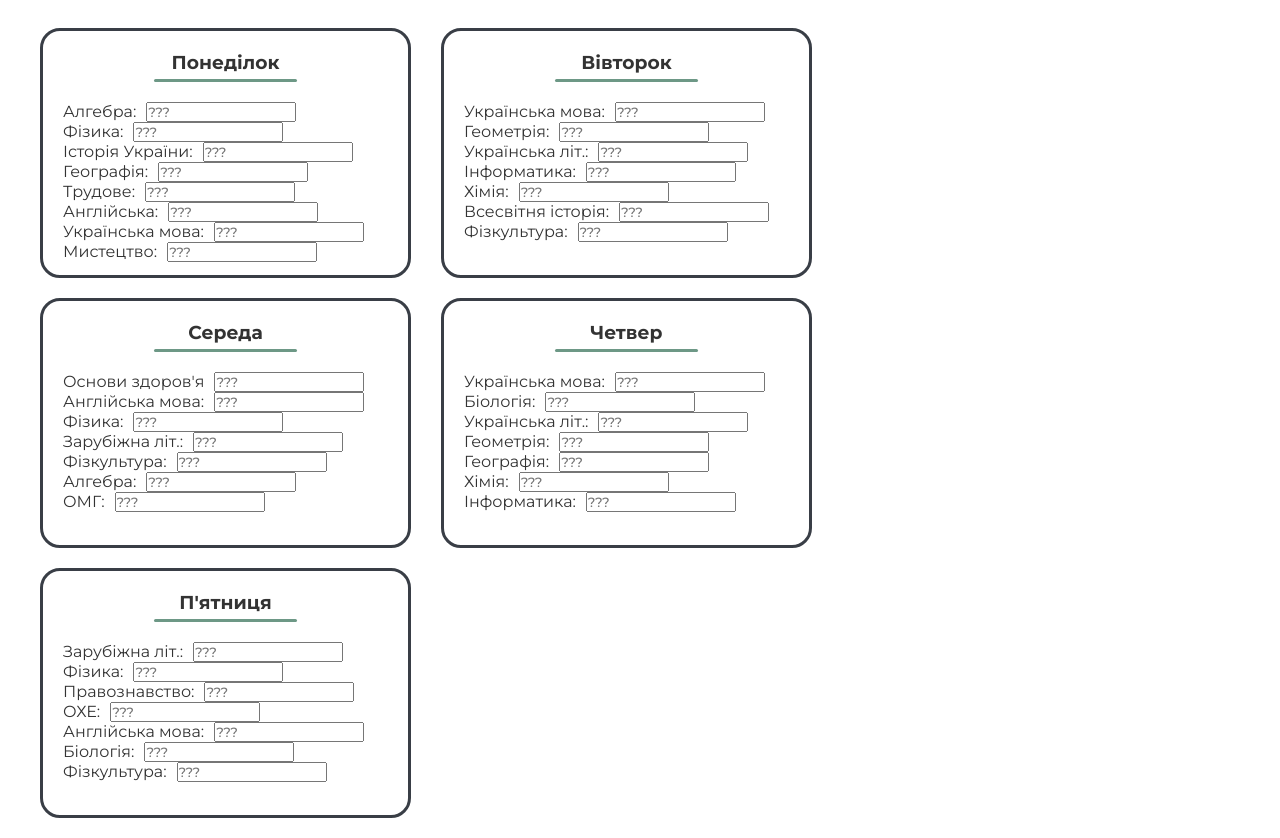
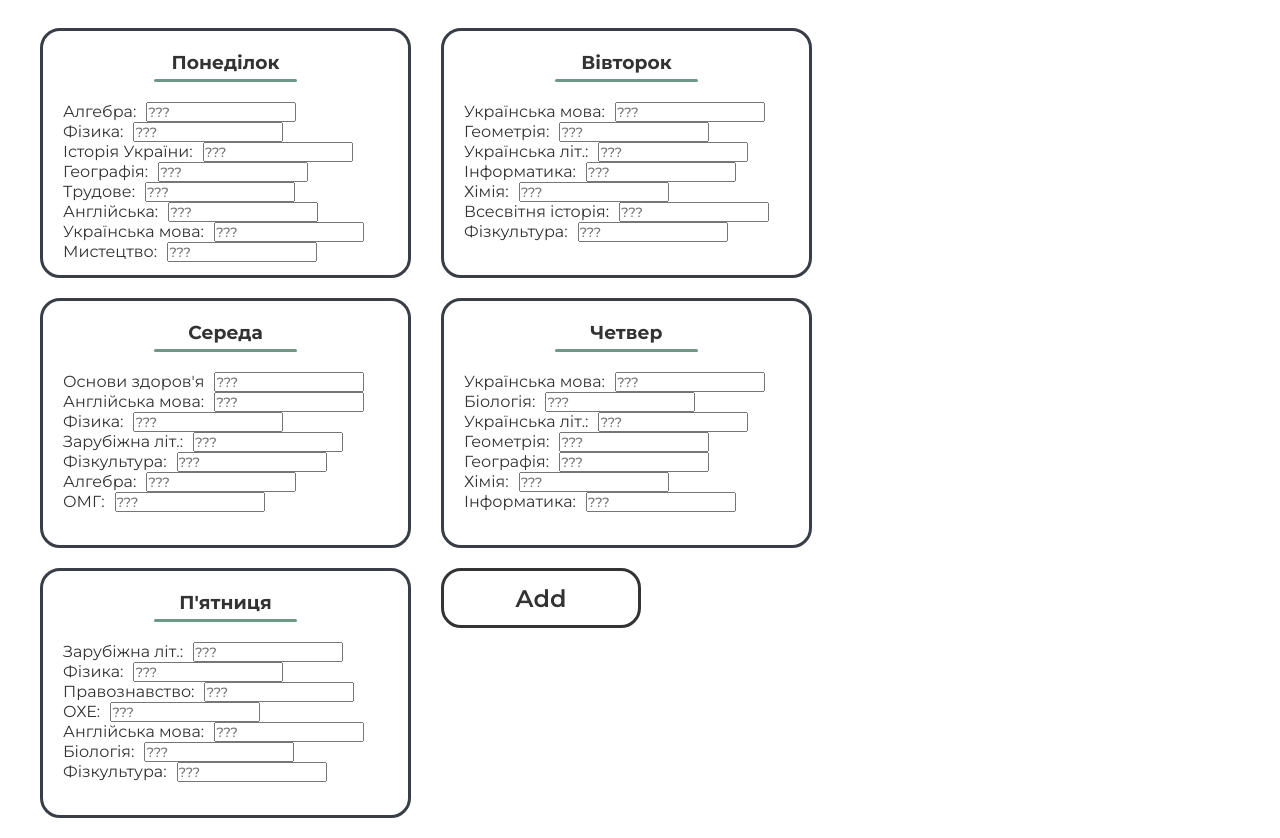
Before and after one commit to ZubalYana/Diary, a website: page public/admin/index.html in a window 1280 px wide. Shown: the part 106-944 px from the top of the page. Drawn offline with Linux system fonts and the light colour scheme.

Commit message:
add id and the adding btn in the admin panel

```diff
--- a/public/admin/index.html
+++ b/public/admin/index.html
@@ -6,6 +6,7 @@
     <title>Document</title>
     <link rel="stylesheet" href="./styles.css">
     <link href="https://fonts.googleapis.com/css?family=Montserrat:100,200,300,regular,500,600,700,800,900,100italic,200italic,300italic,italic,500italic,600italic,700italic,800italic,900italic" rel="stylesheet" />
+
 </head>
 <body>
     <div class="wrap">
@@ -25,7 +26,7 @@
                 <div class="weekDay_lessons">
                     <div class="weekDay_lesson">
                         <div class="weekDay_lessonName">Алгебра:</div>
-                        <input class="weekDay_lessonHomework" placeholder="???">
+                        <input class="weekDay_lessonHomework" placeholder="???" id="homework1">
                     </div>
                     <div class="weekDay_lesson">
                         <div class="weekDay_lessonName">Фізика:</div>
@@ -205,6 +206,7 @@
                     </div>
                 </div>
             </div>
+            <div class="addBtn">Add</div>
         </div>
     </div>
 
--- a/public/admin/styles.scss
+++ b/public/admin/styles.scss
@@ -73,18 +73,19 @@
                 width: 150px;
             }
         }
-        .time{
-            width: 371px;
-            height: 250px;
-            padding: 15px;
-            margin: 0px 30px 20px 0px;
-            .timeToSmth{
-                width: 371px;
-                font-size: 18px;
-                font-weight: 700;
-                margin-bottom: 30px;
-            }
+        .addBtn{
+            width: 200px;
+            height: 60px;
+            display: flex;
+            justify-content: center;
+            align-items: center;
+            border-radius: 20px;
+            font-weight: 600;
+            font-size: 24px;
+            border: #333 3px solid;
+            cursor: pointer;
         }
+
     }
 
 }
```
Also changed, not shown: public/admin/styles.css, 1 other file.
